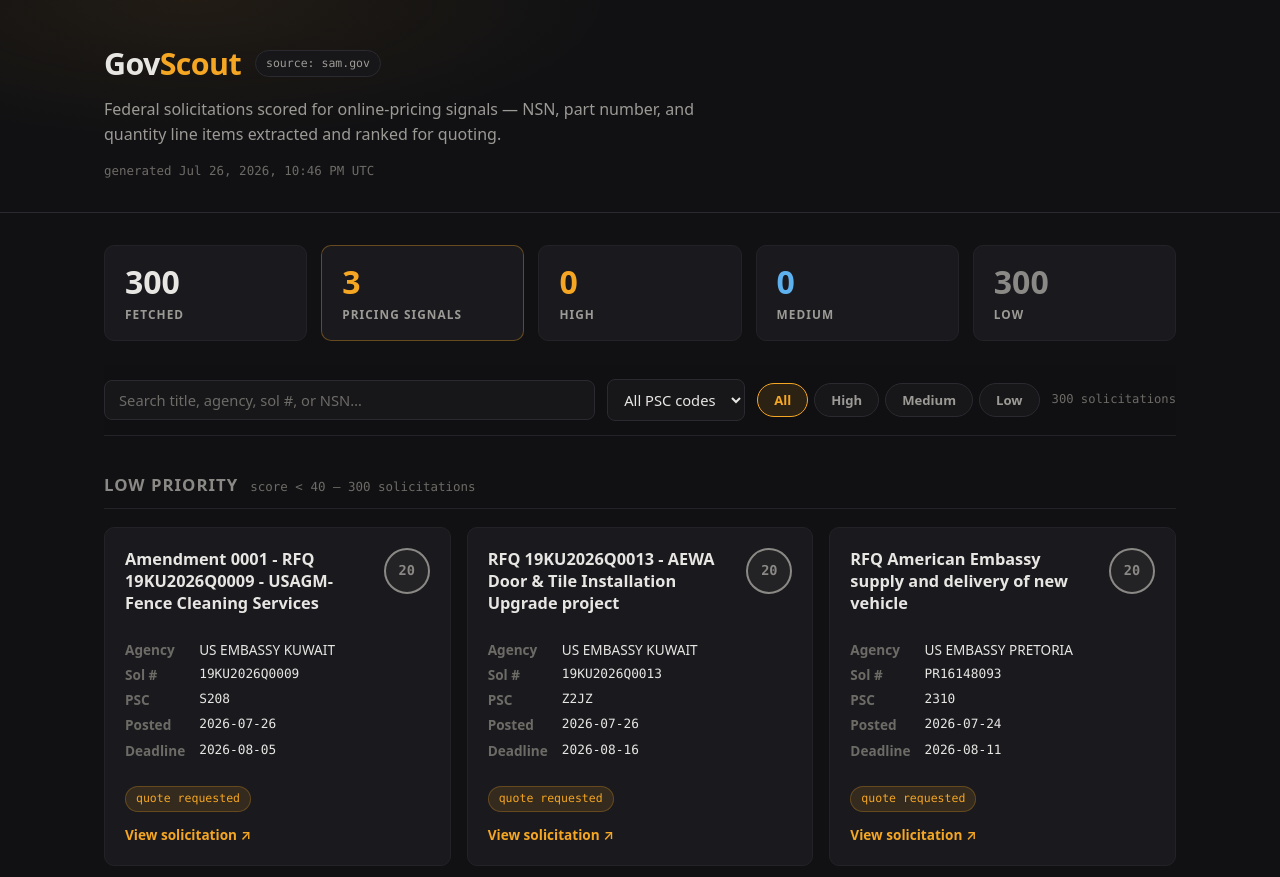
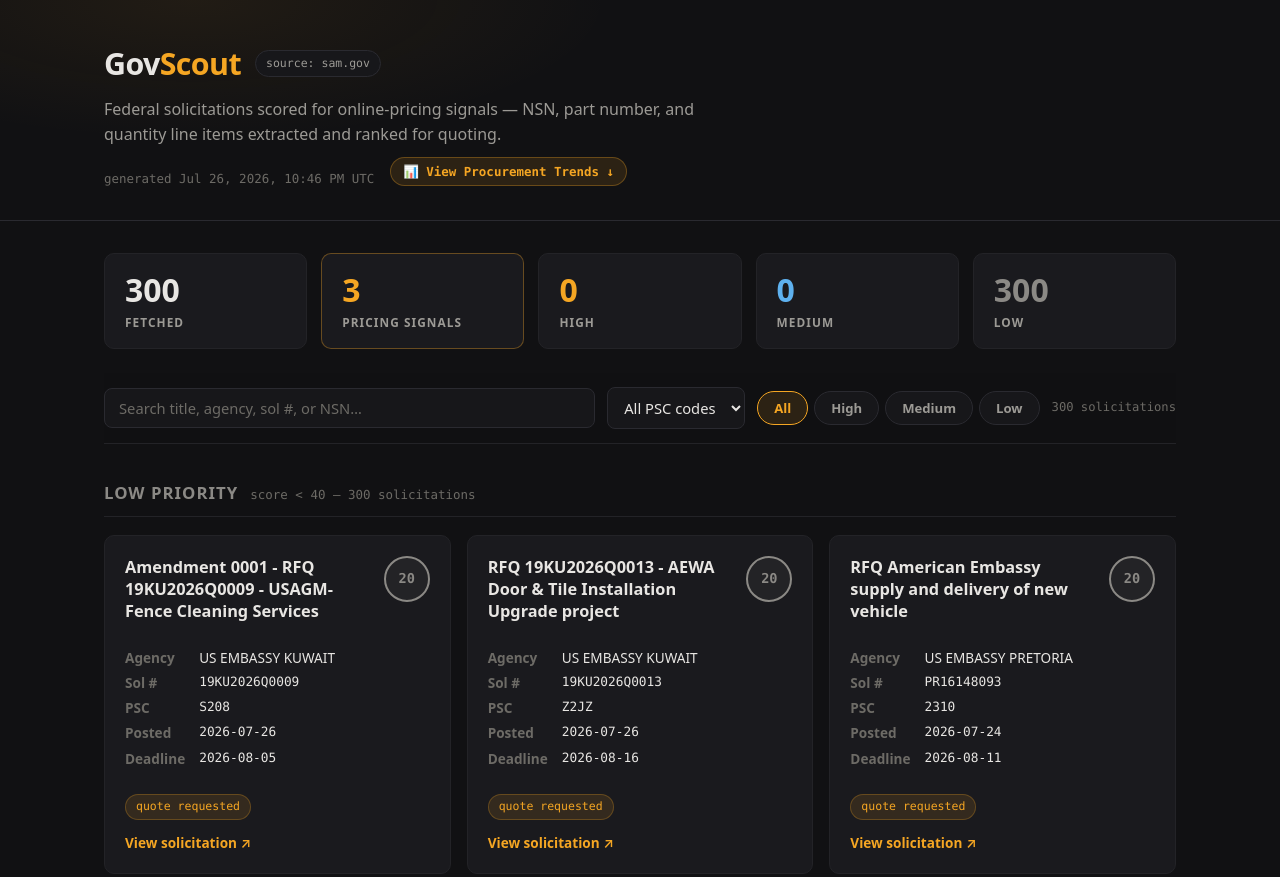
Before and after one commit to itshumpf/govScout, an Astro site: page / in a window 1280 px wide. Shown: the top 877 px of the page. Built offline with nearby package versions, Linux system fonts and the light colour scheme; Astro itself is replaced by a stand-in of ours.

Commit message:
feat: add top header jump link and smooth scrolling to Trends dashboard

```diff
--- a/src/pages/index.astro
+++ b/src/pages/index.astro
@@ -55,7 +55,10 @@ const generatedLabel = generatedDate.toLocaleString("en-US", {
           Federal solicitations scored for online-pricing signals — NSN, part
           number, and quantity line items extracted and ranked for quoting.
         </p>
-        <p class="generated">generated {generatedLabel}</p>
+        <div class="header-meta-row">
+          <p class="generated">generated {generatedLabel}</p>
+          <a href="#trends" class="trends-jump-btn">📊 View Procurement Trends ↓</a>
+        </div>
       </div>
     </header>
 
@@ -69,7 +72,7 @@ const generatedLabel = generatedDate.toLocaleString("en-US", {
       </section>
 
       {stats.by_weekday && stats.by_fsc && (
-        <section class="trends-section">
+        <section class="trends-section" id="trends">
           <div class="trends-header">
             <h2 class="trends-title">📊 Procurement Velocity & FSC Supply Trends</h2>
             <p class="trends-subtitle">Automated weekly release volume patterns across Federal Supply Codes</p>
--- a/src/styles/global.css
+++ b/src/styles/global.css
@@ -21,7 +21,7 @@
 
 * { box-sizing: border-box; }
 
-html { color-scheme: dark; }
+html { color-scheme: dark; scroll-behavior: smooth; }
 
 body {
   margin: 0;
@@ -545,3 +545,33 @@ a:hover { text-decoration: underline; }
   font-weight: 700;
   color: var(--accent);
 }
+
+.header-meta-row {
+  display: flex;
+  align-items: center;
+  gap: 16px;
+  flex-wrap: wrap;
+  margin-top: 8px;
+}
+
+.trends-jump-btn {
+  display: inline-flex;
+  align-items: center;
+  gap: 6px;
+  font-family: var(--mono);
+  font-size: 0.78rem;
+  font-weight: 700;
+  color: var(--accent);
+  background: var(--accent-soft);
+  border: 1px solid rgba(245, 166, 35, 0.3);
+  padding: 4px 12px;
+  border-radius: 999px;
+  text-decoration: none;
+  transition: all 0.2s ease;
+}
+
+.trends-jump-btn:hover {
+  background: rgba(245, 166, 35, 0.25);
+  color: #ffffff;
+  text-decoration: none;
+}
```
